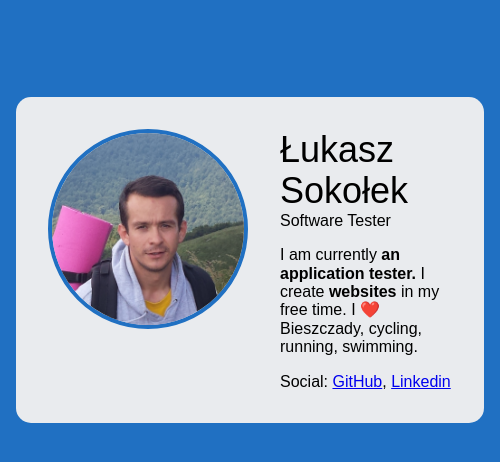
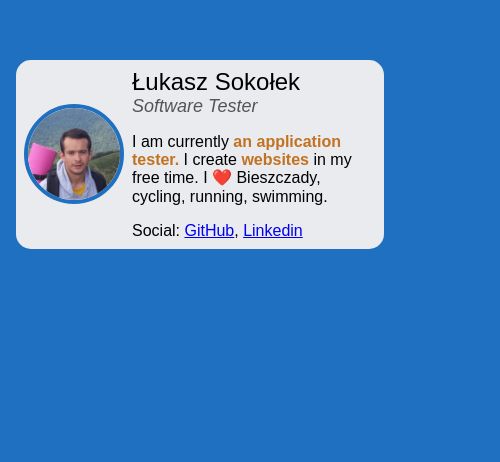
Before and after one commit to SokolX/sokolx, a website built with webpack: page src/content/index.html in a window 390 px wide. Shown: the part 162-624 px from the top of the page, 500 px wide, since content can reach past the window. Built offline with nearby package versions, Linux system fonts and the light colour scheme; files whose address does not match are found by name.

Commit message:
feat: add media queries to project

```diff
--- a/css/style.css
+++ b/css/style.css
@@ -68,6 +68,6 @@ body {
 }
 
 .person__special {
-    color: #c27220;
+    color: pink;
     font-weight: normal;
 }
--- a/src/content/index.html
+++ b/src/content/index.html
@@ -10,8 +10,8 @@
 <body>
   <main class="card">
     <article class="person">
-        <img class="person__photo" src="../assets/bieszczady.png" alt="Łukasz Linkedin">
-        <div>
+        <img class="person__photo" src="../assets/bieszczady.png" alt="Photo with Łukasz Sokołek.">
+        <div class="person__bio">
             <header class="person__header">
                 <h1 class="person__name">Łukasz Sokołek</h1>
                 <span class="person__position">Software Tester</span>
@@ -27,6 +27,6 @@
     </article>
 </main>
 
-  <script src="js/main.js"></script>
+<script src="js/main.js"></script>
 </body>
 </html>
--- a/src/scss/_variables.scss
+++ b/src/scss/_variables.scss
@@ -1,2 +1,5 @@
 $violet: #2D2241;
 $yellow: #F9C802;
+
+//resolution for media query
+$telephone: 640px;
--- a/src/scss/main.scss
+++ b/src/scss/main.scss
@@ -20,6 +20,12 @@ body {
   justify-content: center;
   font-family: Arial, Helvetica, sans-serif;
   font-weight: normal;
+
+  @media (max-width: $telephone) {
+    min-width: 400px;
+    height: 75vh;
+  }
+
 }
 
 .card {
@@ -28,6 +34,10 @@ body {
   max-width: 624px;
   width: 100%;
   padding: 32px;
+
+  @media (max-width: $telephone) {
+    padding: 8px;
+  }
 }
 
 .person {
@@ -52,6 +62,10 @@ body {
     margin: 0;
     font-size: 36px;
     font-weight: normal;
+
+    @media (max-width: $telephone) {
+      font-size: 24px;;
+    }
   }
 
   &__photo {
@@ -60,16 +74,31 @@ body {
     width: 200px;
     height: 200px;
     margin-right: 32px;
+
+    @media (max-width: $telephone) {
+      width: 100px;
+      height: 100px;
+      margin-right: 8px;
+    }
   }
 
-  &__person__position {
+  &__position {
     color: #545454;
     font-style: italic;
     font-size: 18px;
   }
 
-  &__person__special {
+  &__special {
     color: #c27220;
-    font-weight: normal;
+    font-weight: bold;
+  }
+
+  @media (min-width: $telephone) {
+    max-width: 900px;
+  }
+
+  @media (max-width: $telephone) {
+    display: flex;
+    align-items: center;
   }
 }
```
Also changed, not shown: dist/css/main.css, dist/index.html, 1 other file.
